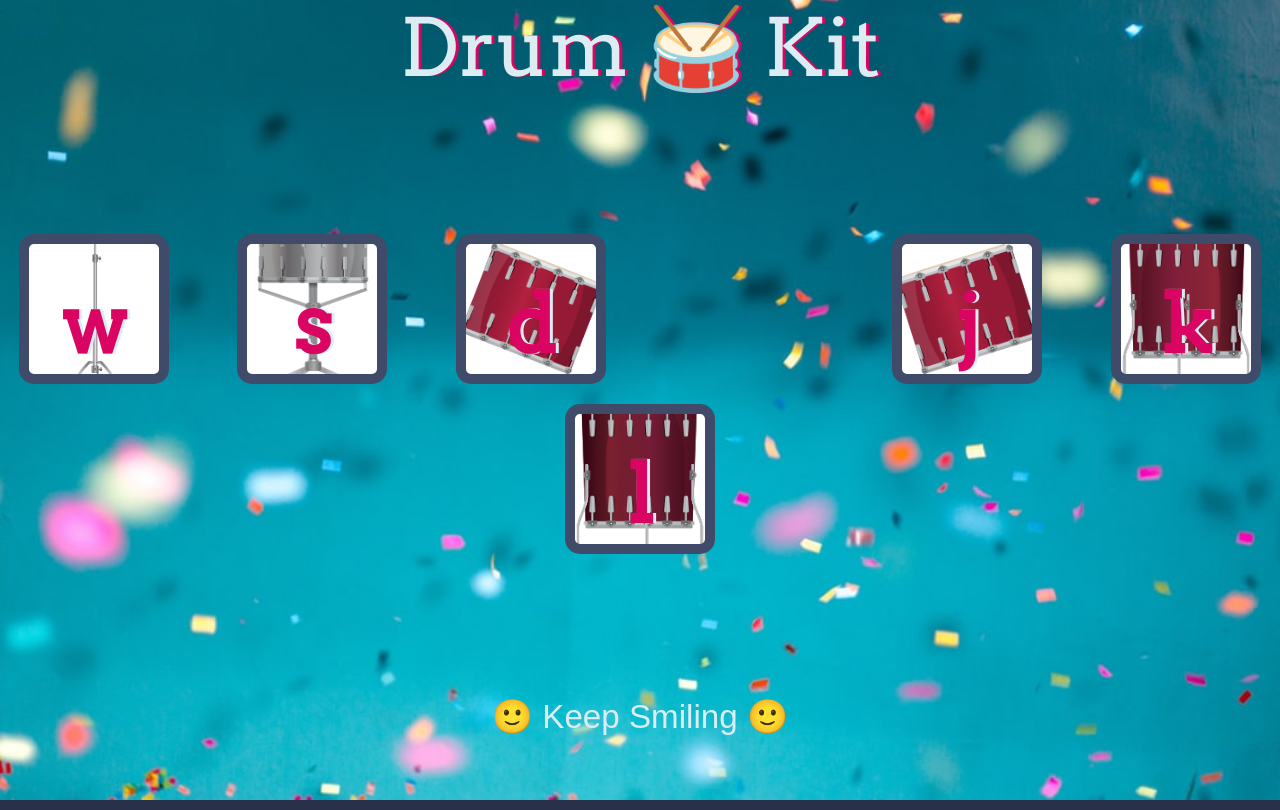
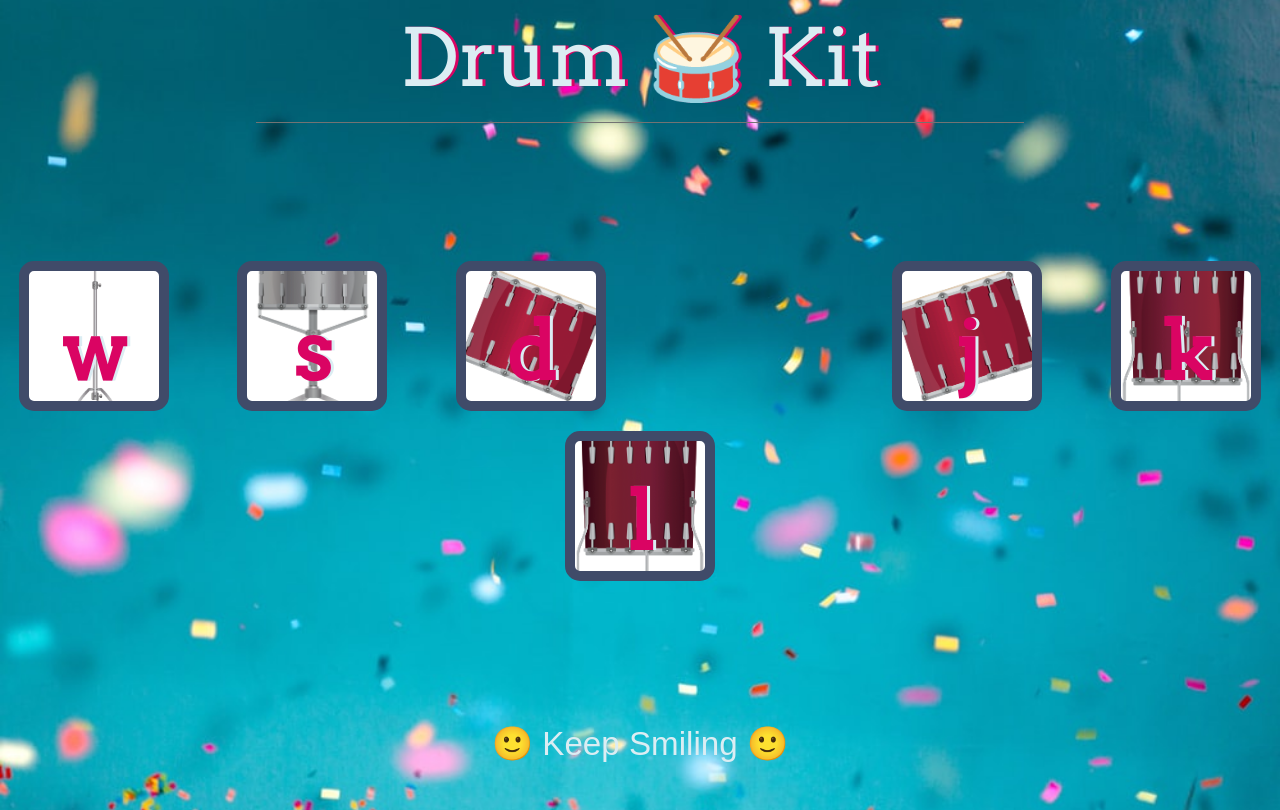
Before and after one commit to NikhileshBhagavan/CV, a plain HTML site: page drums.html in a window 1280 px wide. Drawn offline with nearby package versions, Linux system fonts and the light colour scheme.

Commit message:
Update drums.html

```diff
--- a/drums.html
+++ b/drums.html
@@ -28,6 +28,7 @@ h1 {
   color: #DBEDF3;
   font-family: "Arvo", cursive;
   text-shadow: 3px 0 #DA0463;
+	margin-top:10px;
 
 }
 
@@ -151,6 +152,7 @@ height:100%;
 <body>
 
   <h1 id="title">Drum 🥁 Kit</h1>
+	<hr noshade style="width:60%;">
   <div class="set">
 	  <div class="row">
 		  <div class="col-lg-2 col-md-4 col-sm-6">
```
